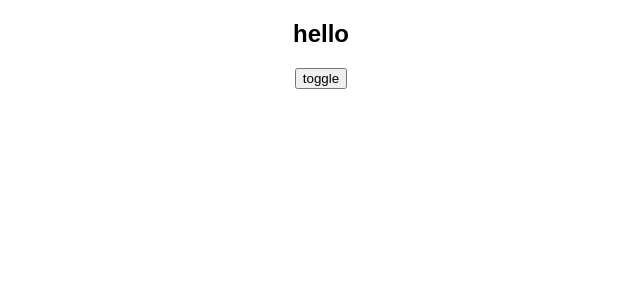
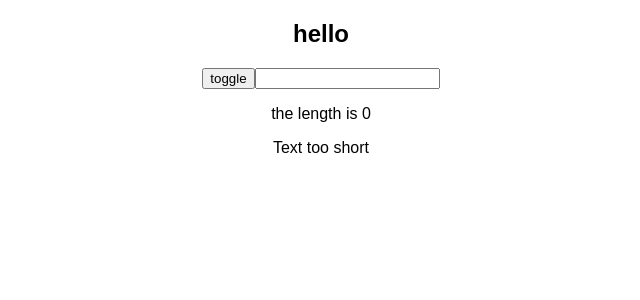
Before and after one commit to vnussolution/React-with-maxim, a React (Create React App) app: page / in a window 1280 px wide. Shown: the top 300 px of the page, without its empty margins (319-959 px from the left). Built offline with nearby package versions, Linux system fonts and the light colour scheme.

Commit message:
implemented assignment2

```diff
--- a/src/App.js
+++ b/src/App.js
@@ -1,8 +1,8 @@
 import React, { Component } from "react";
 import "./App.css";
 import Person from "./Person/Person";
-import UserOutput from "./UserOutput/UserOutput";
-import UserInput from "./UserInput/UserInput";
+import Validation from "./Validation/Validation";
+import Char from "./Char/Char";
 
 class App extends Component {
   state = {
@@ -12,6 +12,7 @@ class App extends Component {
       { id: "3", name: "truc", age: 6 }
     ],
     username: "franktruc",
+    text: "",
     showPeople: false
   };
 
@@ -53,15 +54,49 @@ class App extends Component {
   };
 
   clickDeleteHandler = deleteIndex => {
-    console.log("hello", this.state);
-
     const people = this.state.people.slice();
     people.splice(deleteIndex, 1);
     this.setState({ people });
   };
 
+  showLengthHandler = event => {
+    this.setState({
+      text: event.target.value
+    });
+  };
+
+  deleteLetterHandler = index => {
+    let text = this.state.text.slice();
+    let array = text.split("");
+    array.splice(index, 1);
+    let result = array.join("");
+    console.log("hello", index, array);
+
+    this.setState({ text: result });
+  };
+
+  displayChars = () => {
+    const text = this.state.text.slice();
+    const array = text.split("");
+
+    return (
+      <div>
+        {array.map((letter, index) => {
+          return (
+            <Char
+              key={index}
+              char={letter}
+              click={() => this.deleteLetterHandler(index)}
+            />
+          );
+        })}
+      </div>
+    );
+  };
+
   render() {
     let people = null;
+
     if (this.state.showPeople) {
       people = (
         <div>
@@ -85,6 +120,12 @@ class App extends Component {
         <h2>hello </h2>
 
         <button onClick={this.toggleHandler}> toggle </button>
+
+        <input type="text" onChange={this.showLengthHandler} />
+        <p> the length is {this.state.text.length}</p>
+
+        <Validation textLength={this.state.text.length} />
+        {this.displayChars()}
         {people}
         {/* <UserInput
           changed={this.changeInputUserName}
--- /dev/null
+++ b/src/Char/Char.css
@@ -0,0 +1,7 @@
+.Char {
+  display: inline-block;
+  border: 1px solid red;
+  padding: 16px;
+  text-align: center;
+  margin: 16px;
+}
--- /dev/null
+++ b/src/Char/Char.js
@@ -0,0 +1,12 @@
+import React from "react";
+import "./Char.css";
+
+const char = props => {
+  return (
+    <div onClick={props.click} className="Char">
+      {props.char}
+    </div>
+  );
+};
+
+export default char;
--- /dev/null
+++ b/src/Validation/Validation.js
@@ -0,0 +1,13 @@
+import React from "react";
+
+const validation = props => {
+  let message = props.textLength >= 5 ? "Text long enough" : "Text too short";
+
+  return (
+    <div>
+      <p>{message}</p>
+    </div>
+  );
+};
+
+export default validation;
```
